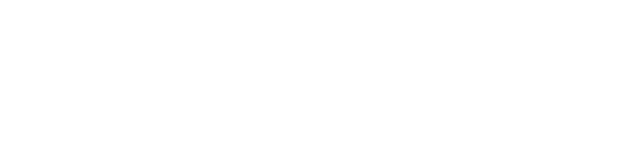
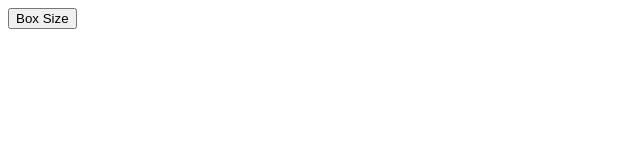
Before and after one commit to deseyo/etch-a-sketch, a plain HTML site: page index.html in a window 1280 px wide. Shown: the whole page, without its empty margins (0-640 px from the left). Drawn offline with Linux system fonts and the light colour scheme.

Commit message:
Add btn-size to give user ability to create custom grid square

```diff
--- a/index.html
+++ b/index.html
@@ -8,6 +8,7 @@
   <script src="./javascript.js" defer></script>
 </head>
 <body>
+  <button id="btn-size">Box Size</button>
   <div id="webpage-container">
 
   </div>
```
